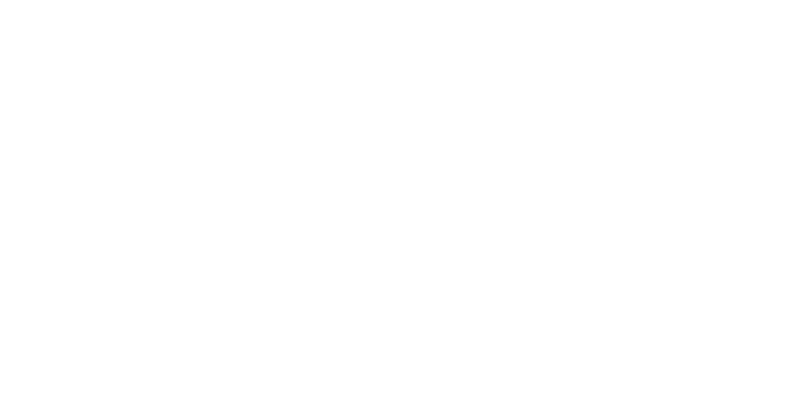
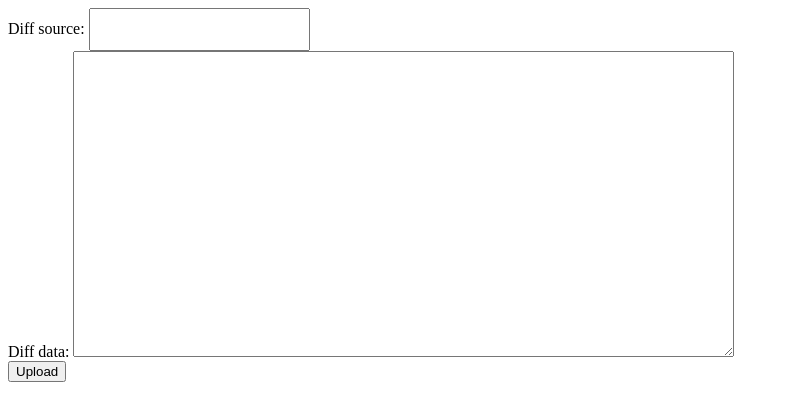
Before and after one commit to JetBrains-Research/hldiff, an Angular app in the folder hldiff-web/: page /upload in a window 1280 px wide. Before the commit this address led to /. Shown: the top 420 px of the page, without its empty margins (0-789 px from the left). Built offline with nearby package versions, Linux system fonts and the light colour scheme.

Commit message:
Implement single diff upload

```diff
--- a/hldiff-web/src/app/app-routing.module.ts
+++ b/hldiff-web/src/app/app-routing.module.ts
@@ -1,11 +1,13 @@
 import { NgModule } from '@angular/core';
 import { Routes, RouterModule } from '@angular/router';
-import { DiffComponent } from "./diff/diff.component";
+import { DiffComponent } from './diff/diff.component';
+import { UploadComponent } from './evaluation/upload/upload.component';
 
 
 const routes: Routes = [
   { path: '', redirectTo: '/diff', pathMatch: 'full' },
-  { path: 'diff', component: DiffComponent }
+  { path: 'diff', component: DiffComponent },
+  { path: 'upload', component: UploadComponent },
 ];
 
 @NgModule({
--- a/hldiff-web/src/app/app.module.ts
+++ b/hldiff-web/src/app/app.module.ts
@@ -7,6 +7,8 @@ import { DiffComponent } from './diff/diff.component';
 import { SourceCodeComponent } from './source-code/source-code.component';
 import { CodeFragmentComponent } from './code-fragment/code-fragment.component';
 import { ChangeActionComponent } from './change-action/change-action.component';
+import { HLDiffService } from './hldiff.service';
+import { HttpClientModule } from '@angular/common/http';
 
 @NgModule({
   declarations: [
@@ -17,10 +19,12 @@ import { ChangeActionComponent } from './change-action/change-action.component';
     ChangeActionComponent
   ],
   imports: [
+    HttpClientModule,
     BrowserModule,
     AppRoutingModule
   ],
   providers: [],
   bootstrap: [AppComponent]
 })
-export class AppModule { }
+export class AppModule {
+}
--- /dev/null
+++ b/hldiff-web/src/app/evaluation/upload/upload.component.html
@@ -0,0 +1,20 @@
+<div id="uploadForm">
+  <div class="inputField">
+    <label>
+      Diff source:
+      <input #diffSourceInput id="diffSourceInput" type="text" (input)="diffSource = diffSourceInput.value">
+    </label>
+  </div>
+  <div>
+    <label>
+      Diff data:
+      <textarea
+        #diffDataInput
+        id="diffDataInput"
+        (input)="diffSource = diffDataInput.value"
+        rows="20"
+        cols="80"></textarea>
+    </label>
+  </div>
+  <button (click)="uploadDiff()">Upload</button>
+</div>
--- /dev/null
+++ b/hldiff-web/src/app/evaluation/upload/upload.component.scss
@@ -0,0 +1,12 @@
+#uploadForm {
+  max-width: 1024px;
+  position: center;
+}
+
+.inputField {
+  width: 80%;
+}
+
+input[type=text] {
+  padding: 12px 20px;
+}
--- /dev/null
+++ b/hldiff-web/src/app/evaluation/upload/upload.component.ts
@@ -0,0 +1,25 @@
+import { Component, OnInit } from '@angular/core';
+import { HLDiffService } from '../../hldiff.service';
+import { DiffData } from '../../diff-data';
+
+@Component({
+  selector: 'app-upload',
+  templateUrl: './upload.component.html',
+  styleUrls: ['./upload.component.scss']
+})
+export class UploadComponent implements OnInit {
+
+  diffSource: string;
+  diffData: string;
+
+  constructor(private diffService: HLDiffService) {
+  }
+
+  ngOnInit(): void {
+  }
+
+  uploadDiff() {
+    const diffData = { source: this.diffSource, data: this.diffData } as DiffData;
+    this.diffService.uploadDiff(diffData).subscribe();
+  }
+}
--- a/hldiff-web/src/app/hldiff.service.ts
+++ b/hldiff-web/src/app/hldiff.service.ts
@@ -123,15 +123,15 @@ export class HLDiffService {
     return of(this.diff);
   }
 
-  uploadDiff(diff: DiffData) {
-    this.http.post<DiffData>(environment.apiUrl + '/diff', diff, this.httpOptions).pipe(
+  uploadDiff(diff: DiffData): Observable<DiffData> {
+    return this.http.post<DiffData>(environment.apiUrl + '/diff', diff, this.httpOptions).pipe(
       tap(uploadedDiff => this.log(`Uploaded diff with id=${uploadedDiff.id}`)),
       catchError(this.handleError<DiffData>('uploadDiff'))
     );
   }
 
   private log(message: string) {
-    this.logger.log(message, this);
+    this.logger.log(`HLDiffService: ${message}`);
   }
 
   private handleError<T>(operation: string, result?: T) {
--- a/hldiff-web/src/app/logger.service.ts
+++ b/hldiff-web/src/app/logger.service.ts
@@ -8,8 +8,8 @@ export class LoggerService {
   constructor() {
   }
 
-  log(message: string, obj: any = '') {
-    console.log(obj + message);
+  log(message: string) {
+    console.log(message);
   }
 
 }
--- a/hldiff-web/src/environments/environment.ts
+++ b/hldiff-web/src/environments/environment.ts
@@ -4,7 +4,7 @@
 
 export const environment = {
   production: false,
-  apiUrl: 'localhost:8080'
+  apiUrl: 'http://localhost:8080'
 };
 
 /*
```
Also changed, not shown: hldiff-web/src/app/evaluation/evaluation.module.ts (added, +17 -0 lines), 1 other file (tests, documents, lock files or other folders).
